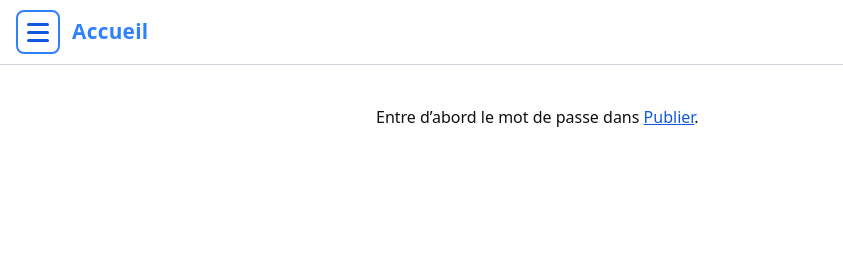
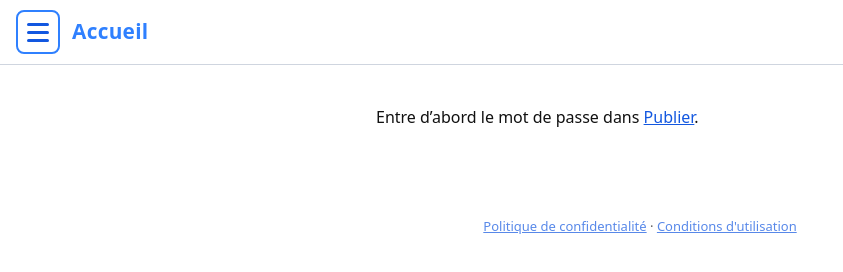
Before and after one commit to SYSTEME3E/publier, a website: page index.html in a window 1280 px wide. Shown: the whole page, without its empty margins (0-843 px from the left). Drawn offline with Linux system fonts and the light colour scheme.

Commit message:
Add footer section to index.html
Add footer with privacy policy and terms of use links.

```diff
--- a/index.html
+++ b/index.html
@@ -118,6 +118,7 @@
 </section>
 </main>
 
+<footer style="text-align:center;padding:24px 12px;font-size:13px;opacity:.7"><a href="/confidentialite.html">Politique de confidentialité</a> · <a href="/conditions.html">Conditions d'utilisation</a></footer>
 <script>
 const SUPABASE_URL = 'https://vxefmhkoojbjxtczjujo.supabase.co';
 const SUPABASE_KEY = 'sb_publishable_T_aNobx9dQA29cdoF4pWtA_rM2lNiA2'; // clé publique, faite pour être dans le navigateur
```
